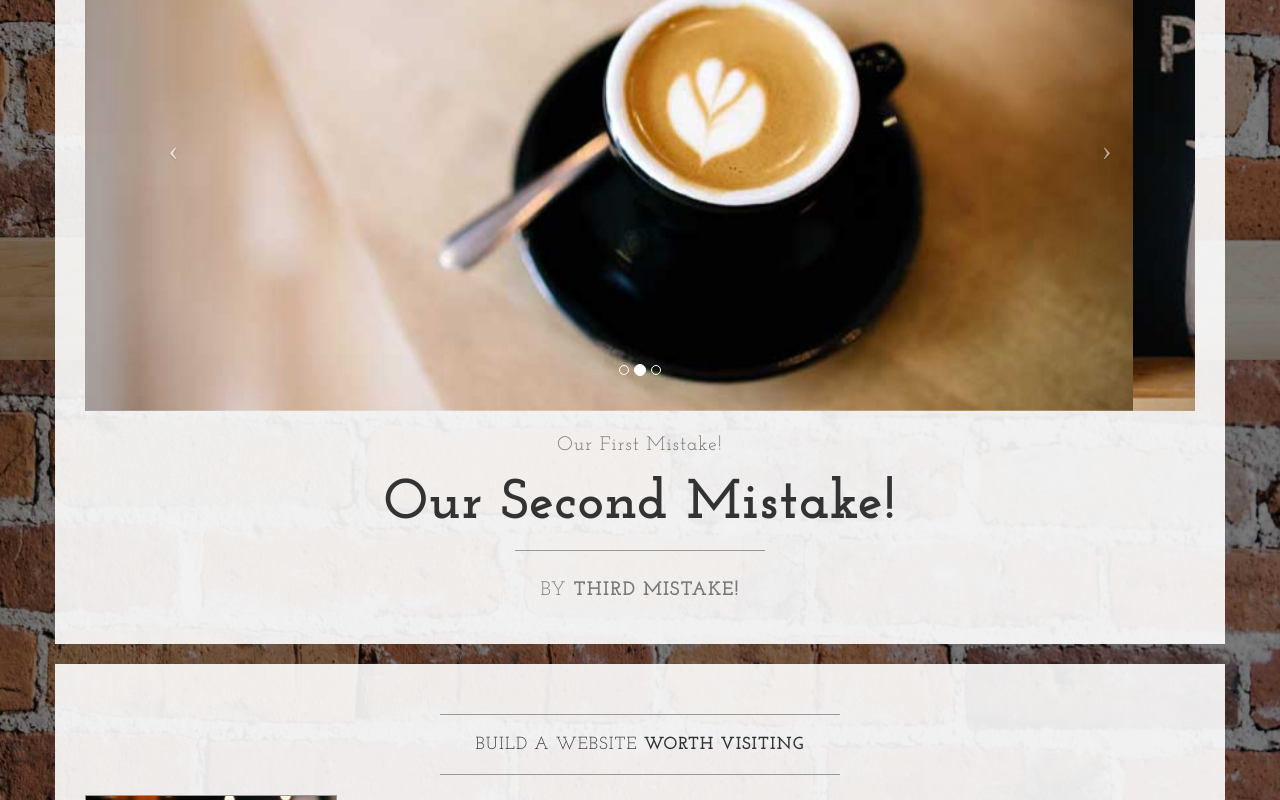
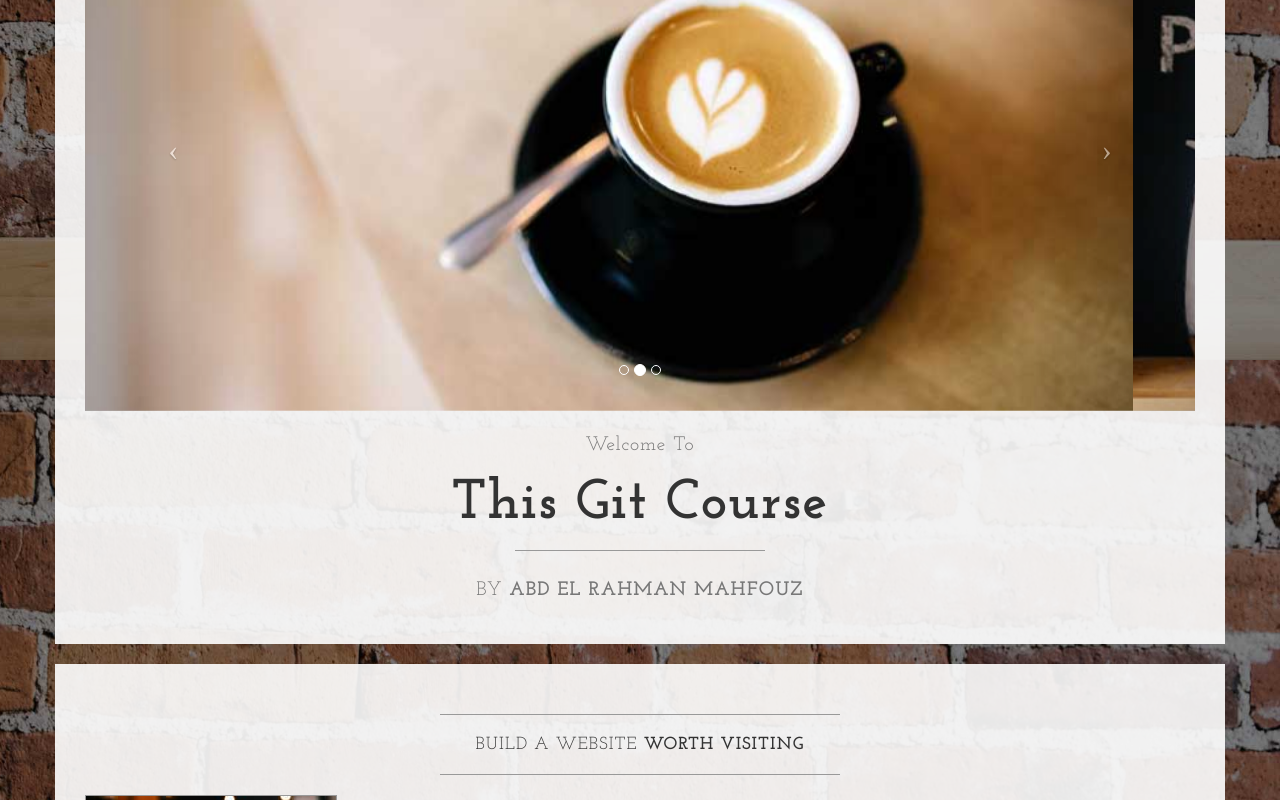
Before and after one commit to aamahfouz/gettingstarted, a plain HTML site: page index.html in a window 1280 px wide. Shown: the part 440-1240 px from the top of the page. Drawn offline with nearby package versions, Linux system fonts and the light colour scheme.

Commit message:
Revert "Third mistake added!"
This reverts commit 713d620f3388b81c188cec79971172da648fd018.

```diff
--- a/index.html
+++ b/index.html
@@ -106,13 +106,13 @@
                         </a>
                     </div>
                     <h2 class="brand-before">
-                        <small>Our first mistake!</small>
+                        <small>Welcome to</small>
                     </h2>
-                    <h1 class="brand-name">Our Second mistake!</h1>
+                    <h1 class="brand-name">This Git Course</h1>
                     <hr class="tagline-divider">
                     <h2>
                         <small>By
-                            <strong>Third mistake!</strong>
+                            <strong>Abd El Rahman Mahfouz</strong>
                         </small>
                     </h2>
                 </div>
```
